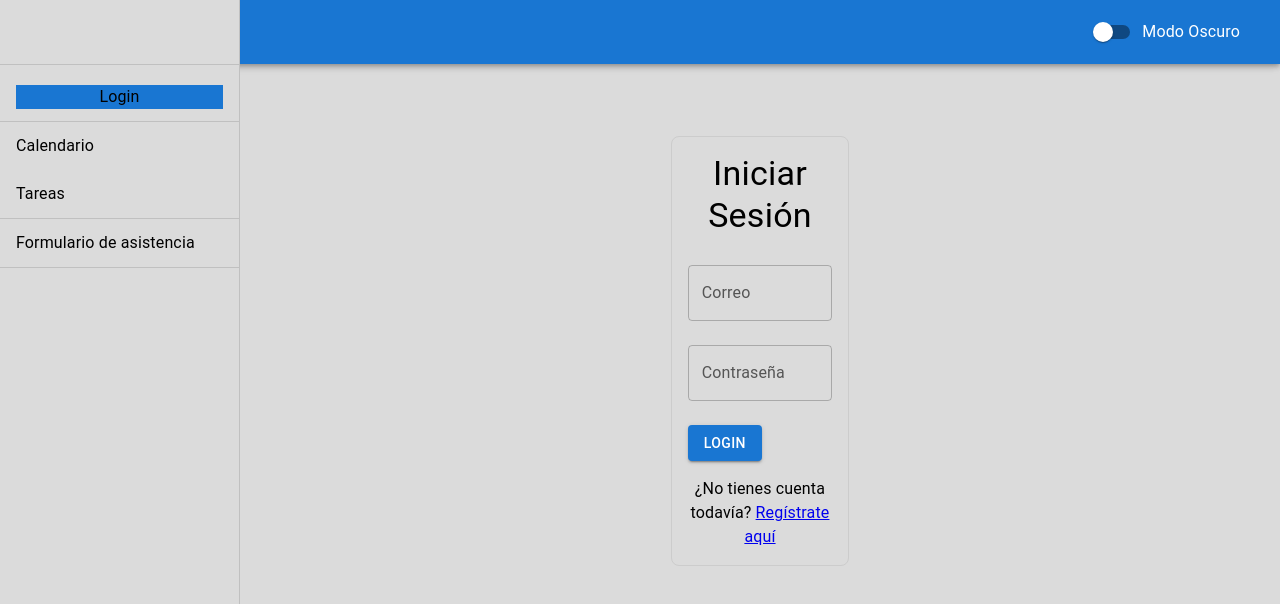
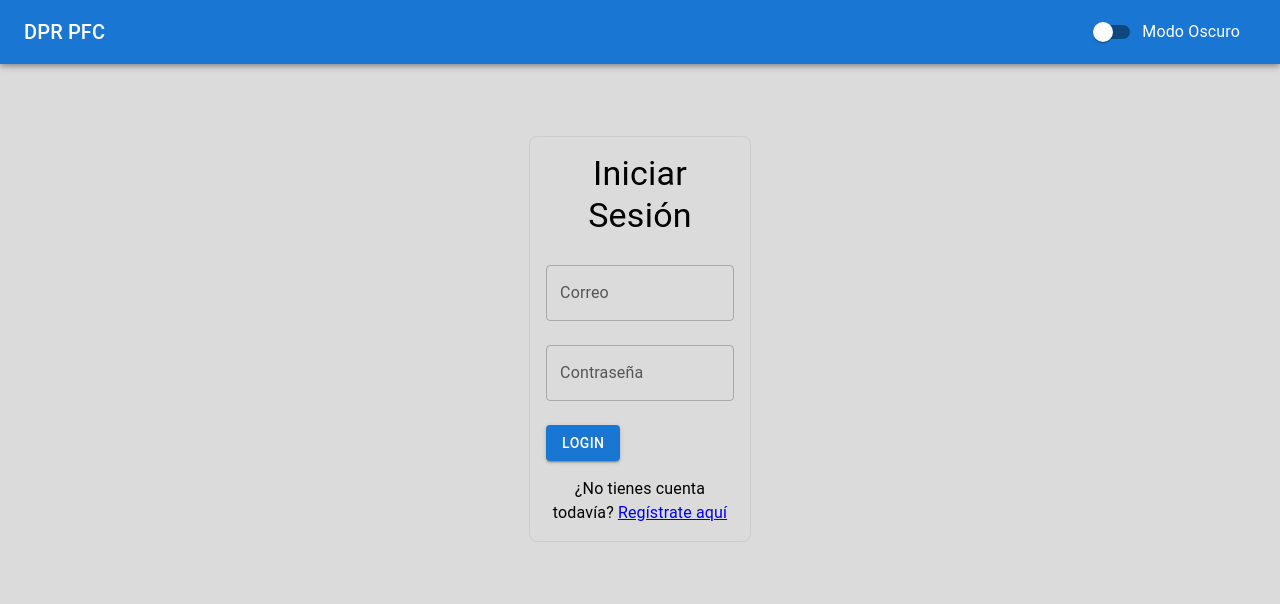
Before and after one commit to dpachrom/PachecoRomeraloDiego_2025_DAM_Online, a React (Create React App) app in the folder frontend/: page / in a window 1280 px wide. Shown: the top 604 px of the page. Built offline with nearby package versions, Linux system fonts and the light colour scheme.

Commit message:
Register fix and comment cleanup

```diff
--- a/frontend/src/components/GlobalLayout.jsx
+++ b/frontend/src/components/GlobalLayout.jsx
@@ -19,6 +19,8 @@ import AppBarCustom from "./molecules/AppBarCustom";
 function GlobalLayout() {
   const { theme } = useContext(ThemeContext);
   const { user } = useContext(AuthContext);
+  const isAuthenticated = Boolean(user && user.isAuthenticated);
+
   const isMobile = useMediaQuery(theme.breakpoints.down("sm"));
   const [mobileOpen, setMobileOpen] = useState(false);
 
@@ -31,19 +33,25 @@ function GlobalLayout() {
       <Toolbar />
       <Divider />
       <List>
-        {/* Mostrar "Login" solo si no hay usuario autenticado */}
-        {(!user || !user.isAuthenticated) && (
+        {!isAuthenticated && (
           <>
             <ListItemButton component={Link} to="/">
               <ListItemText
                 primary="Login"
-                sx={{ textAlign: "center", backgroundColor: "#1976d2" }}
+                sx={{
+                  textAlign: "center",
+                  backgroundColor: theme.palette.primary.main,
+                  color: theme.palette.primary.contrastText,
+                }}
               />
             </ListItemButton>
             <Divider />
           </>
         )}
-        <ListItemButton component={Link} to="/alendar-page">
+
+        {isAuthenticated && (
+          <>
+            <ListItemButton component={Link} to="/calendar-page">
               <ListItemText primary="Calendario" />
             </ListItemButton>
             <ListItemButton component={Link} to="/task-list-page">
@@ -54,13 +62,14 @@ function GlobalLayout() {
               <ListItemText primary="Formulario de asistencia" />
             </ListItemButton>
             <Divider />
-        {/* Mostrar "Profile" solo si el usuario está autenticado */}
-        {user && user.isAuthenticated && (
-          <>
             <ListItemButton component={Link} to="/profile-page">
               <ListItemText
                 primary="Mi Perfil"
-                sx={{ textAlign: "center", backgroundColor: "#1976d2" }}
+                sx={{
+                  textAlign: "center",
+                  backgroundColor: theme.palette.primary.main,
+                  color: theme.palette.primary.contrastText,
+                }}
               />
             </ListItemButton>
             <Divider />
@@ -73,19 +82,21 @@ function GlobalLayout() {
   return (
     <ThemeProvider theme={theme}>
       <CssBaseline />
+
       <AppBarCustom
-        title="Ionut Task"
-        onMenuClick={isMobile ? handleDrawerToggle : undefined}
+        title="DPR PFC"
+        onMenuClick={
+          isMobile && isAuthenticated ? handleDrawerToggle : undefined
+        }
       />
 
-      {isMobile ? (
+      {isAuthenticated &&
+        (isMobile ? (
           <Drawer
             variant="temporary"
             open={mobileOpen}
             onClose={handleDrawerToggle}
-          ModalProps={{
-            keepMounted: true,
-          }}
+            ModalProps={{ keepMounted: true }}
             sx={{
               "& .MuiDrawer-paper": { width: 240, boxSizing: "border-box" },
             }}
@@ -104,7 +115,7 @@ function GlobalLayout() {
           >
             {drawerContent}
           </Drawer>
-      )}
+        ))}
 
       <Box
         component="main"
@@ -112,7 +123,7 @@ function GlobalLayout() {
           flexGrow: 1,
           p: 3,
           mt: 6,
-          ml: { sm: 30 },
+          ml: { sm: isAuthenticated ? 30 : 0 },
           display: "flex",
           justifyContent: "center",
           alignItems: "flex-start",
--- a/frontend/src/contexts/AuthContext.jsx
+++ b/frontend/src/contexts/AuthContext.jsx
@@ -56,8 +56,6 @@ export const AuthProvider = ({ children }) => {
 
    const register = async (data) => {
     await registerRequest(data);
-    const me = await getMe();
-    setUser(me);
   };
 
  const updateUser = useCallback(
```
Also changed, not shown: 2 other files (tests, documents, lock files or other folders). Lines whose indentation alone changed are shown as unchanged.
